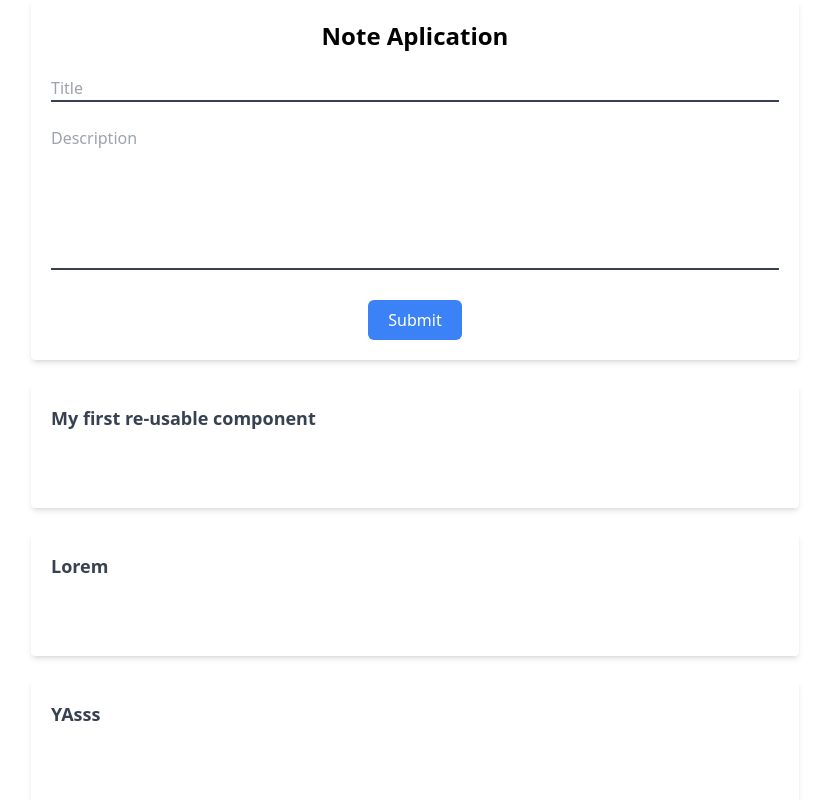
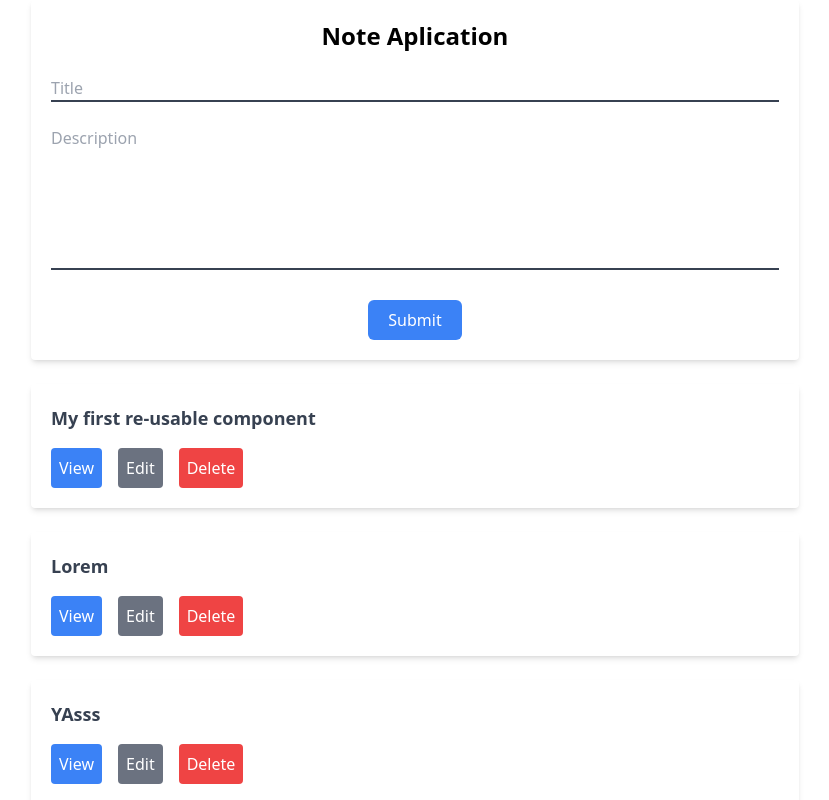
Before and after one commit to hiken056/Muffinote, a React (Vite) app in the folder todo_app/frontend/: page / in a window 1280 px wide. Shown: the top 800 px of the page, without its empty margins (225-1054 px from the left). Built offline with nearby package versions, Linux system fonts and the light colour scheme.

Commit message:
reusable components 2

```diff
--- a/todo_app/frontend/src/components/NoteItem.tsx
+++ b/todo_app/frontend/src/components/NoteItem.tsx
@@ -12,9 +12,9 @@ const NoteItem: FC < NoteItemProps > = ({title}) => {
       {title}
     </p>
     <div className="space-x-4">
-        <NoteItemButton title='View'/>
-        <NoteItemButton title='Edit'/>
-        <NoteItemButton title='Delete'/>
+        <NoteItemButton title='View' type='regular' />
+        <NoteItemButton title='Edit' type='normal'/>
+        <NoteItemButton title='Delete' type='danger'/>
     </div>
   </div>
 }
--- a/todo_app/frontend/src/components/NoteItemButton.tsx
+++ b/todo_app/frontend/src/components/NoteItemButton.tsx
@@ -2,10 +2,25 @@ import { FC } from "react";
 
 interface NoteItemButtonProps {
   title: string;
+  type?: "danger" | "normal" | "regular";
 }
 
-const NoteItemButton: FC<NoteItemButtonProps> = ({title}) => {
-  return <button className=" text-white p-2 rounded"> {title} </button>;
+const NoteItemButton: FC<NoteItemButtonProps> = ({ title, type }) => {
+  let color = "";
+  switch (type) {
+    case "danger":
+      color = "bg-red-500";
+      break;
+    case "normal":
+      color = "bg-gray-500";
+      break;
+    case "regular":
+      color = "bg-blue-500";
+      break;
+  }
+  return (
+    <button className={color + " text-white p-2 rounded"}> {title} </button>
+  );
 };
 
-export default NoteItemButton
+export default NoteItemButton;
```
